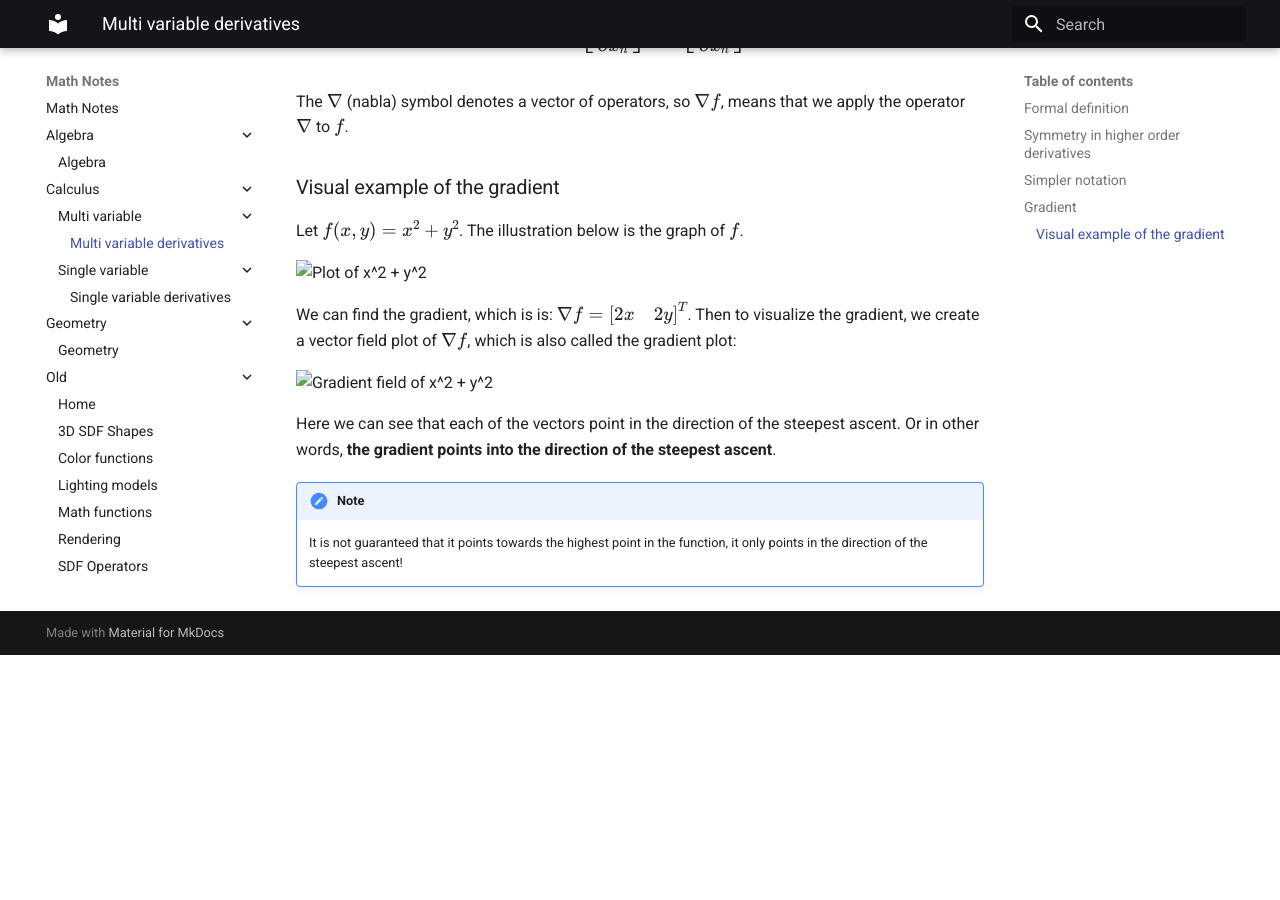
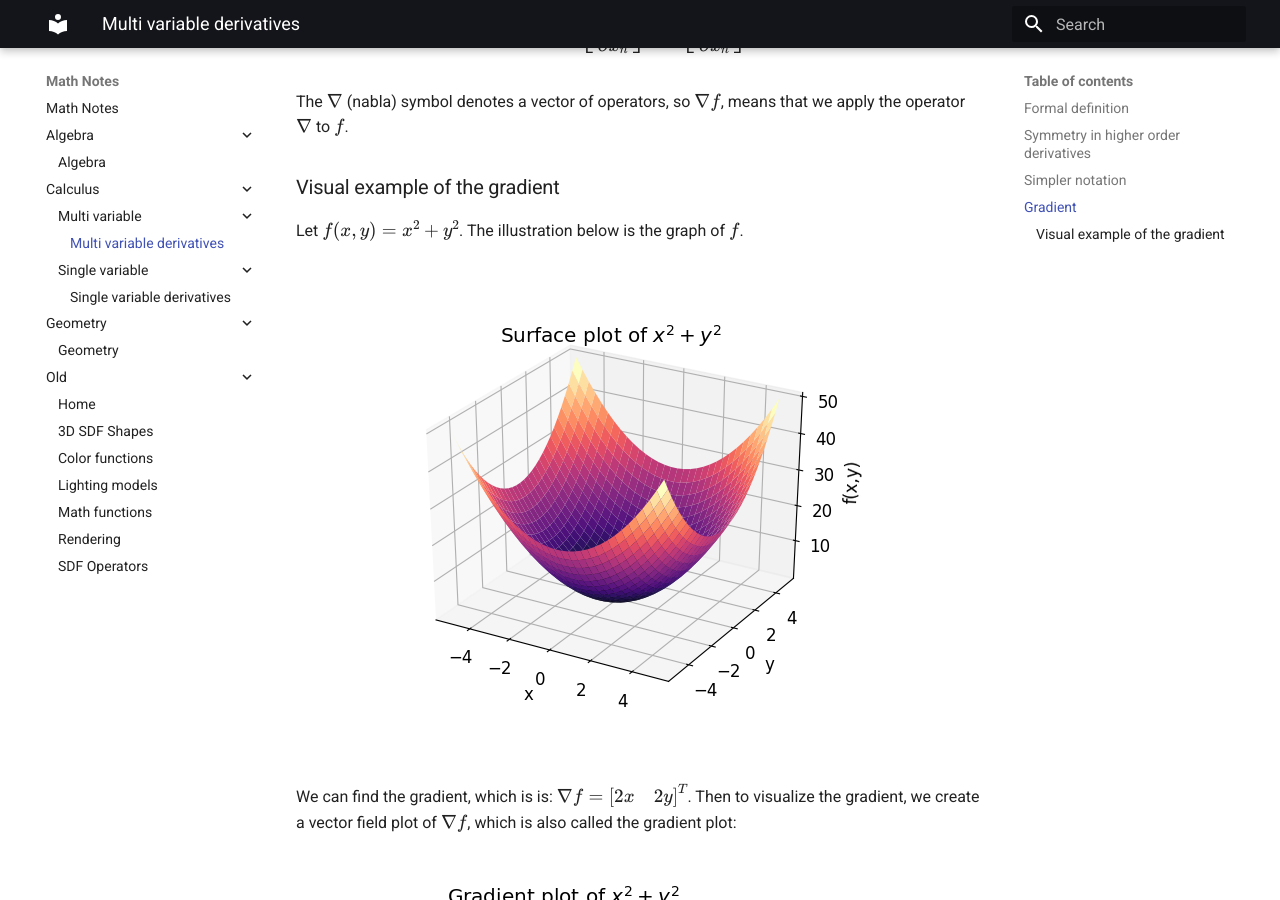
Before and after one commit to darkeclipz/math, an MkDocs documentation site: the page built from docs/calculus/multi-variable/derivatives.md, in a window 1280 px wide and 900 px high, scrolled down 1602 px. Built offline with MkDocs 1.6.1 and Material for MkDocs 9.7.7, drawn with Linux system fonts in a browser that asks for light colours; before the commit the page ends 2257 px from its top, so only the background shows below that.

Commit message:
updated image refs

```diff
--- a/docs/calculus/multi-variable/derivatives.md
+++ b/docs/calculus/multi-variable/derivatives.md
@@ -54,13 +54,14 @@ The $\nabla$ (nabla) symbol denotes a vector of operators, so $\nabla f$, means
 
 Let $f(x, y) = x^2 + y^2$. The illustration below is the graph of $f$.
 
-![Plot of x^2 + y^2](/docs/calculus/multi-variable/x2+y2.png)
+![Plot of x^2 + y^2](x2+y2.png)
 
 We can find the gradient, which is is: $\nabla f = \begin{bmatrix} 2x & 2y \end{bmatrix}^T$. Then to visualize the gradient, we create a vector field plot of $\nabla f$, which is also called the gradient plot:
 
-![Gradient field of x^2 + y^2](/docs/calculus/multi-variable/gradient%20x2+y2.png)
+![Gradient field of x^2 + y^2](gradient%20x2+y2.png)
 
 Here we can see that each of the vectors point in the direction of the steepest ascent. Or in other words, **the gradient points into the direction of the steepest ascent**.
 
 !!! note
+
     It is not guaranteed that it points towards the highest point in the function, it only points in the direction of the steepest ascent!
```
